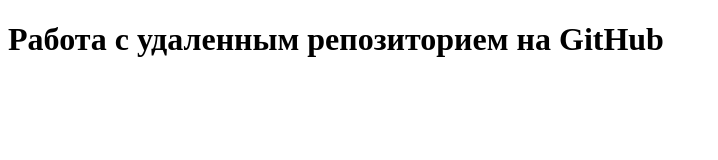
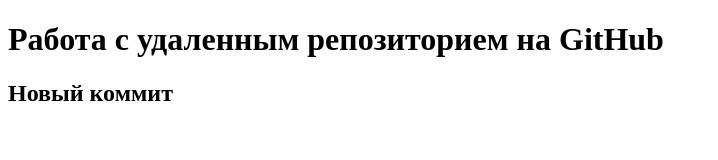
Before and after one commit to yanaaaaaaaaaa/exampleGitHTMLacademy, a plain HTML site: page index.html in a window 1280 px wide. Shown: the whole page, without its empty margins (0-718 px from the left). Drawn offline with Linux system fonts and the light colour scheme.

```diff
--- a/index.html
+++ b/index.html
@@ -8,5 +8,6 @@
 </head>
 <body>
     <h1>Работа с удаленным репозиторием на GitHub</h1>
+    <h2>Новый коммит</h2>
 </body>
 </html>
```
